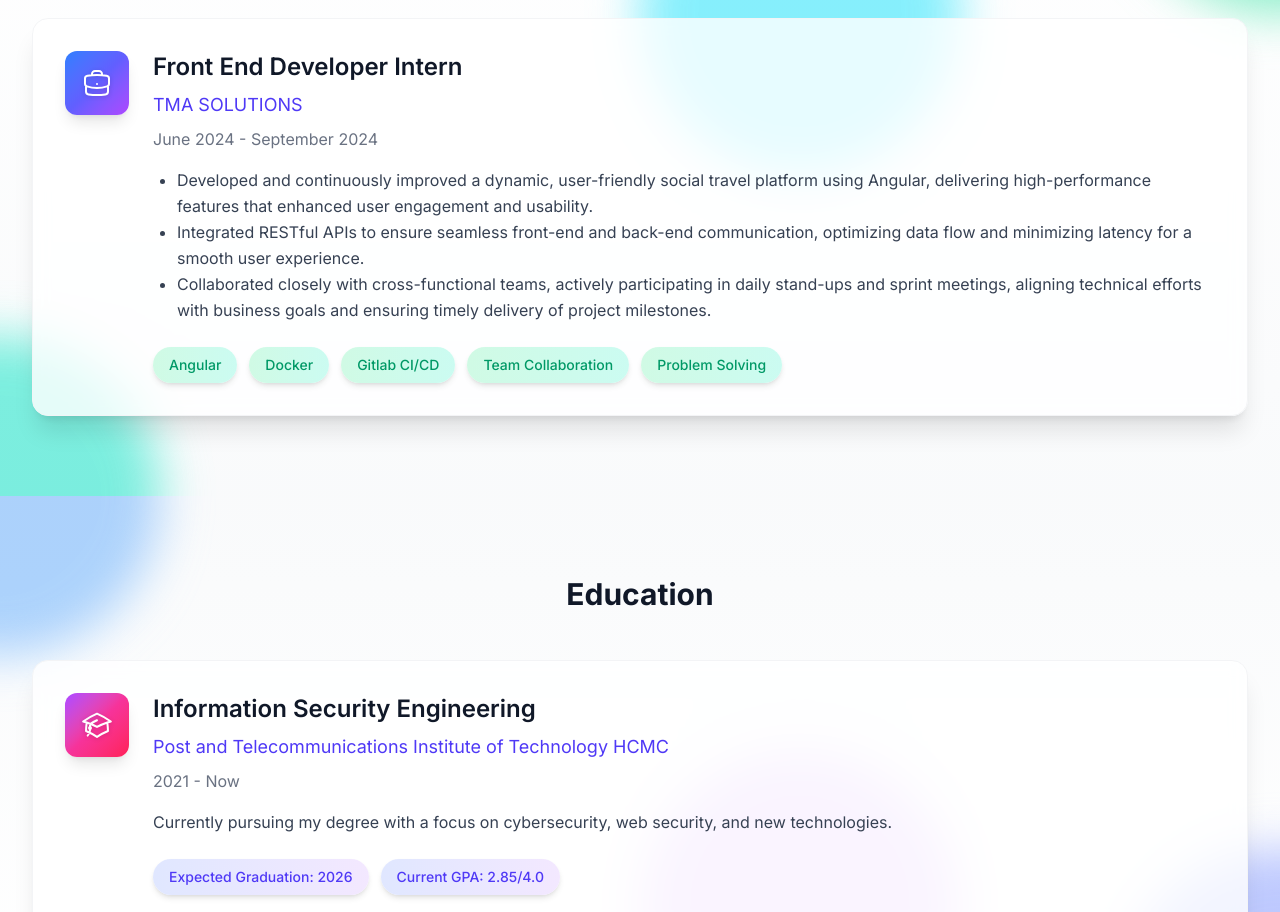
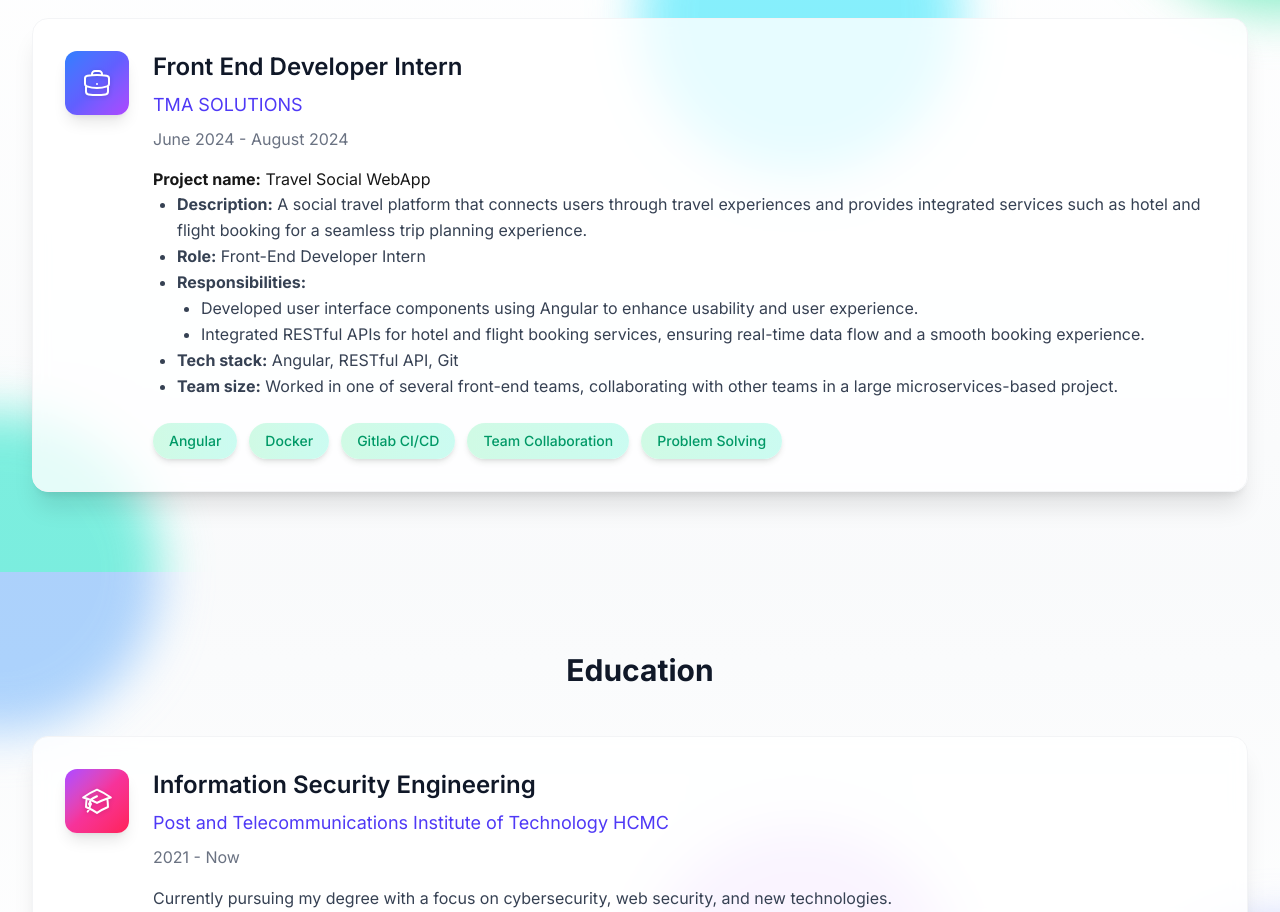
Before and after one commit to phucnguyn-203/portfolio, a Next.js app: page / in a window 1280 px wide. Shown: the part 2700-3612 px from the top of the page. Built offline with nearby package versions, Linux system fonts and the light colour scheme.

Commit message:
Enhance resume PDF and ExperienceSection with updated project details, including role, responsibilities, and tech stack for clarity and professionalism

```diff
--- a/src/components/sections/ExperienceSection.tsx
+++ b/src/components/sections/ExperienceSection.tsx
@@ -75,8 +75,12 @@ export default function ExperienceSection() {
                                             delay: 1.1,
                                         }}
                                     >
-                                        June 2024 - September 2024
+                                        June 2024 - August 2024
                                     </motion.p>
+                                    <motion.h1>
+                                        <strong>Project name:</strong> Travel
+                                        Social WebApp
+                                    </motion.h1>
                                     <motion.ul
                                         className="text-gray-700 dark:text-gray-300 mb-6 leading-relaxed list-disc pl-6"
                                         initial={{ opacity: 0, y: 20 }}
@@ -87,29 +91,44 @@ export default function ExperienceSection() {
                                         }}
                                     >
                                         <li>
-                                            Developed and continuously improved
-                                            a dynamic, user-friendly social
-                                            travel platform using Angular,
-                                            delivering high-performance features
-                                            that enhanced user engagement and
-                                            usability.
+                                            <strong>Description:</strong> A
+                                            social travel platform that connects
+                                            users through travel experiences and
+                                            provides integrated services such as
+                                            hotel and flight booking for a
+                                            seamless trip planning experience.
                                         </li>
                                         <li>
-                                            Integrated RESTful APIs to ensure
-                                            seamless front-end and back-end
-                                            communication, optimizing data flow
-                                            and minimizing latency for a smooth
-                                            user experience.
+                                            <strong>Role:</strong> Front-End
+                                            Developer Intern
                                         </li>
-
                                         <li>
-                                            Collaborated closely with
-                                            cross-functional teams, actively
-                                            participating in daily stand-ups and
-                                            sprint meetings, aligning technical
-                                            efforts with business goals and
-                                            ensuring timely delivery of project
-                                            milestones.
+                                            <strong>Responsibilities:</strong>
+                                            <ul className="list-disc pl-6">
+                                                <li>
+                                                    Developed user interface
+                                                    components using Angular to
+                                                    enhance usability and user
+                                                    experience.
+                                                </li>
+                                                <li>
+                                                    Integrated RESTful APIs for
+                                                    hotel and flight booking
+                                                    services, ensuring real-time
+                                                    data flow and a smooth
+                                                    booking experience.
+                                                </li>
+                                            </ul>
+                                        </li>
+                                        <li>
+                                            <strong>Tech stack:</strong>{" "}
+                                            Angular, RESTful API, Git
+                                        </li>
+                                        <li>
+                                            <strong>Team size:</strong> Worked
+                                            in one of several front-end teams,
+                                            collaborating with other teams in a
+                                            large microservices-based project.
                                         </li>
                                     </motion.ul>
                                     <div className="flex flex-wrap gap-3">
```
Also changed, not shown: 1 other file (tests, documents, lock files or other folders).
